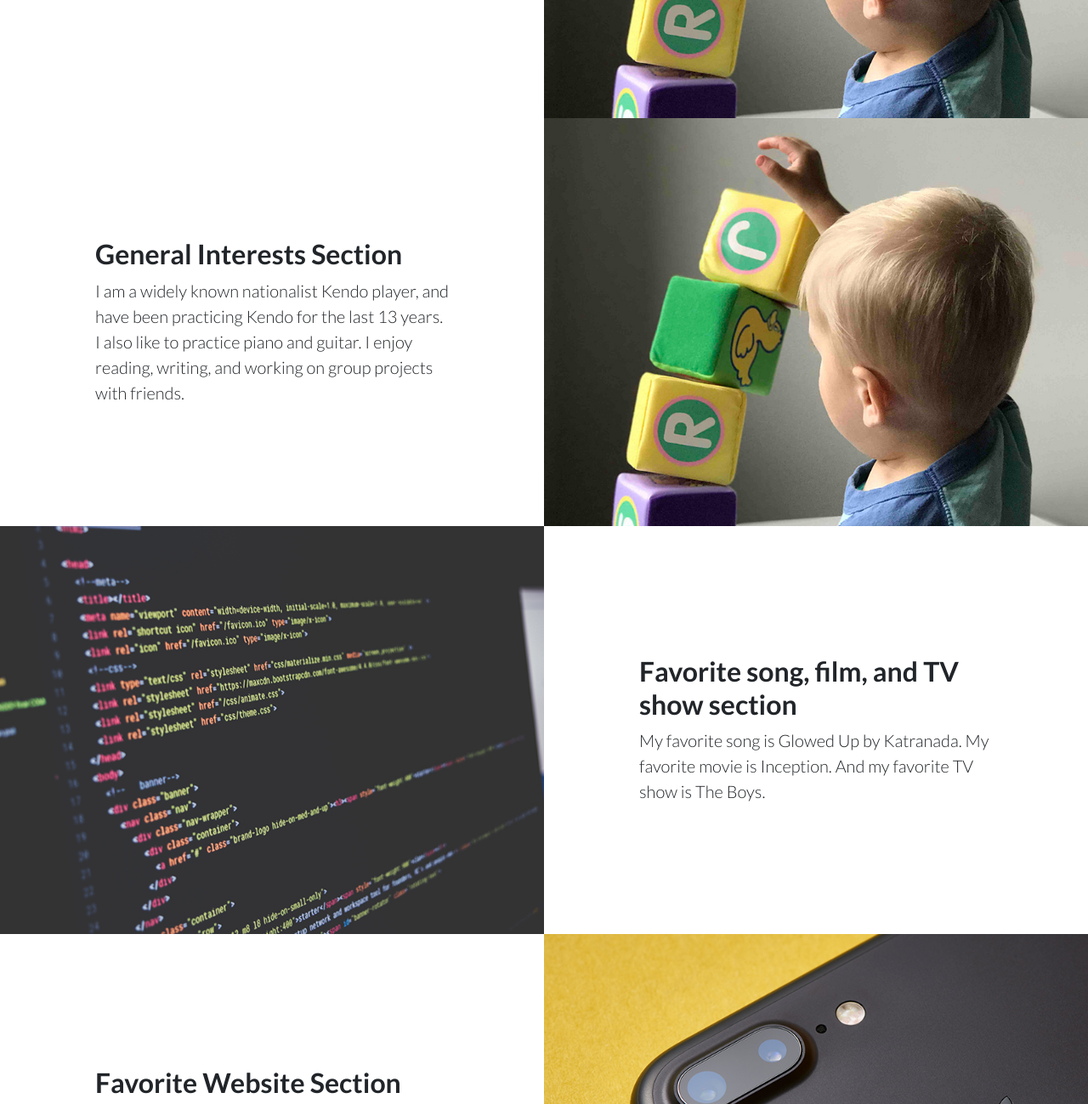
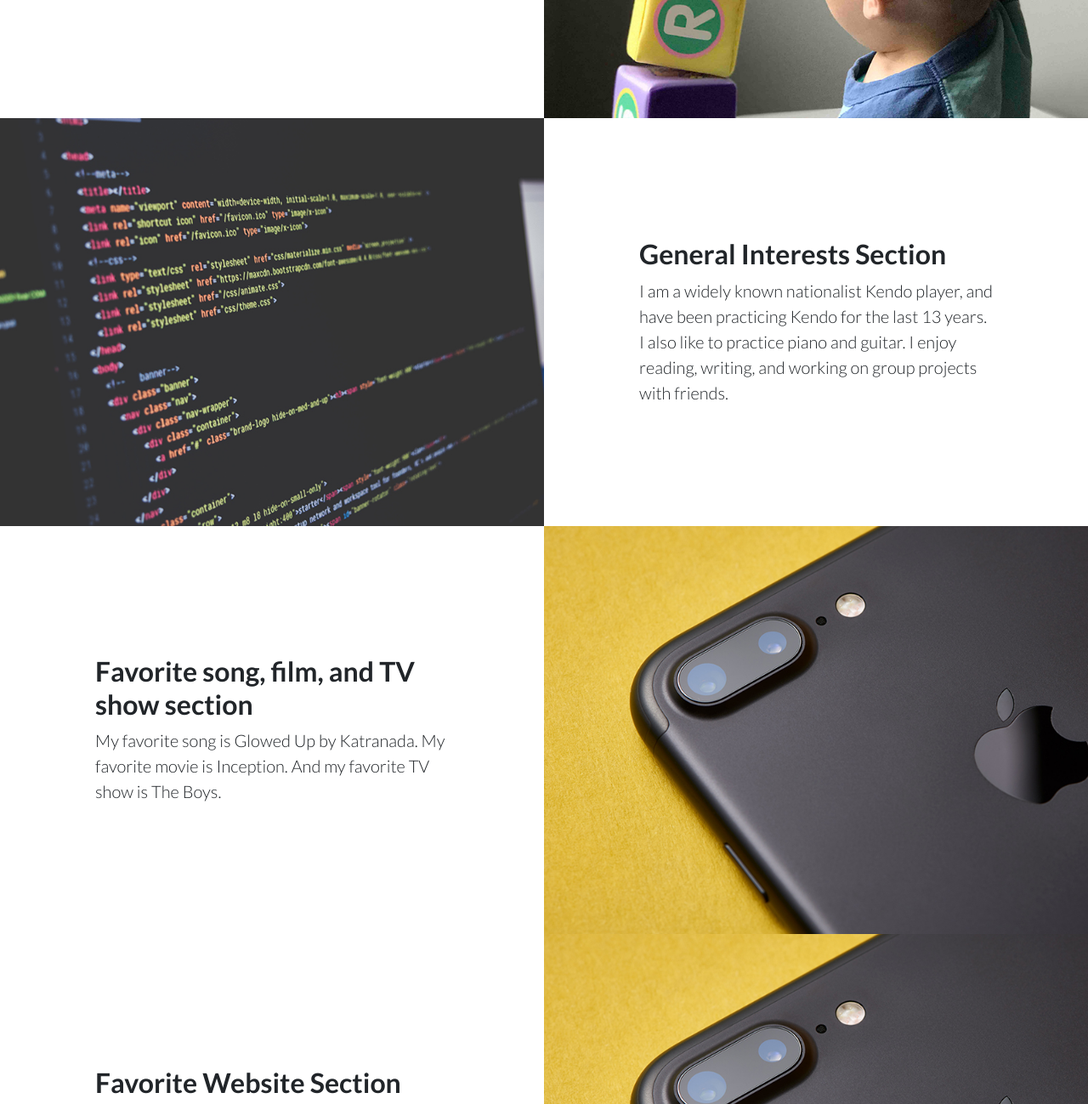
Before and after one commit to DariyusHadizadeh19/CUS1172Project1, a website: page index.html in a window 1280 px wide. Shown: the part 1847-3146 px from the top of the page at 85% size. Drawn offline with Linux system fonts and the light colour scheme.

Commit message:
Update index.html

```diff
--- a/index.html
+++ b/index.html
@@ -75,17 +75,17 @@
       </div>
     </div>
     <div class="row no-gutters">
-        <div class="col-lg-6 order-lg-2 text-white showcase-img" style="background-image: url('img/bg-showcase-3.jpg');"></div>
-        <div class="col-lg-6 order-lg-1 my-auto showcase-text">
+        <div class="col-lg-6 text-white showcase-img" style="background-image: url('img/bg-showcase-2.jpg');"></div>
+        <div class="col-lg-6 my-auto showcase-text">
           <h2>General Interests Section</h2>
           <p class="lead mb-0">I am a widely known nationalist Kendo player, and have been practicing Kendo for the last 13 years. I also like to practice piano and guitar. I enjoy reading, writing, and working on group projects with friends. </p>
         </div>
       </div>
-    <div class="row no-gutters">
-        <div class="col-lg-6 text-white showcase-img" style="background-image: url('img/bg-showcase-2.jpg');"></div>
-        <div class="col-lg-6 my-auto showcase-text">
+   <div class="row no-gutters">
+        <div class="col-lg-6 order-lg-2 text-white showcase-img" style="background-image: url('img/bg-showcase-1.jpg');"></div>
+        <div class="col-lg-6 order-lg-1 my-auto showcase-text">
           <h2>Favorite song, film, and TV show section</h2>
-          <p class="lead mb-0">My favorite song is Glowed Up by Katranada. My favorite movie is Inception. And my favorite TV show is The Boys. </p>
+          <p class="lead mb-0"> My favorite song is Glowed Up by Katranada. My favorite movie is Inception. And my favorite TV show is The Boys. </p>
         </div>
       </div>
      <div class="row no-gutters">
```
